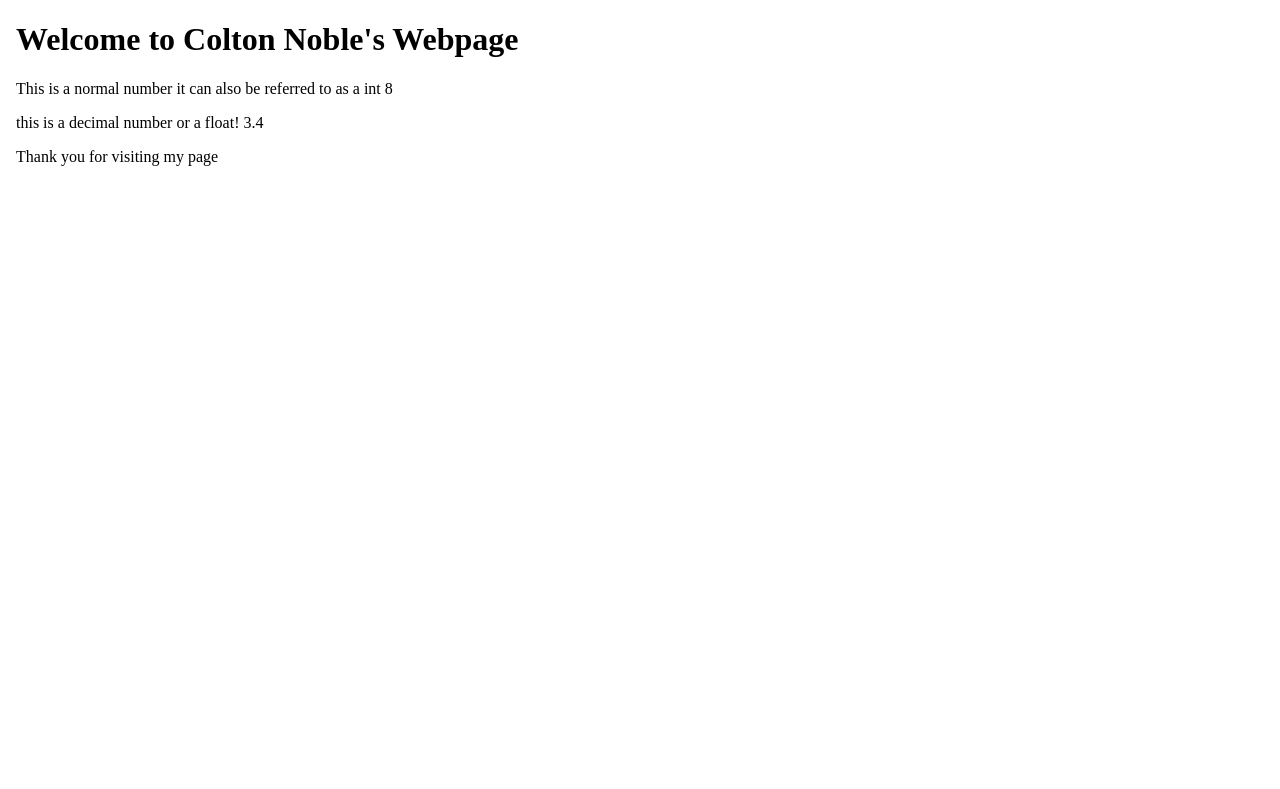
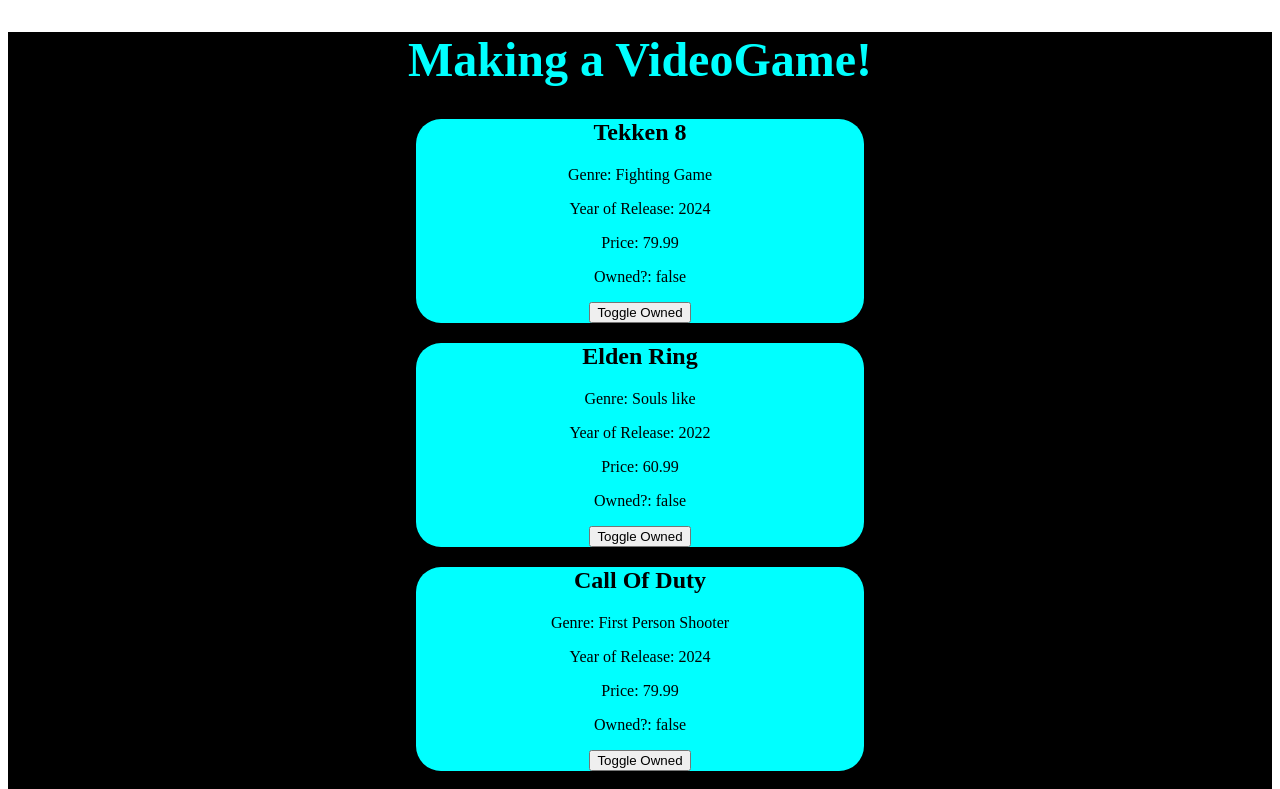
Before and after one commit to Cnoble05/colton_noble_Learning_Angular, an Angular app: page / in a window 1280 px wide. Shown: the top 789 px of the page. Built offline with nearby package versions, Linux system fonts and the light colour scheme.

Commit message:
Starting Assignment 2

```diff
--- a/package.json
+++ b/package.json
@@ -2,6 +2,7 @@
   "name": "untitled1",
   "version": "0.1.0",
   "scripts": {
+    "generateInterface": "ng generate interface",
     "ng": "ng",
     "start": "ng serve",
     "build": "ng build",
--- /dev/null
+++ b/src/app/Shared/Modules/user.ts
@@ -0,0 +1,8 @@
+export interface VideoGames {
+  price: number;
+  title: string;
+  genre: string;
+  yearOfRelease: number;
+  Owned: boolean
+
+}
--- a/src/app/app.component.css
+++ b/src/app/app.component.css
@@ -0,0 +1,17 @@
+html{
+  background: black;
+}
+
+#section{
+  background: aqua;
+  margin-right: 25em;
+  border-radius: 25px;
+  text-align: center;
+  margin-left: 25em;
+}
+
+h1 {
+  color: aqua;
+  text-align: center;
+  font-size: 3em;
+}
--- a/src/app/app.component.html
+++ b/src/app/app.component.html
@@ -1,24 +1,27 @@
-<!-- * * * * * * * * * * * * * * * * * * * * * * * * * * * * * * * -->
-<!-- * * * * * * * * * * * The content below * * * * * * * * * * * -->
-<!-- * * * * * * * * * * is only a placeholder * * * * * * * * * * -->
-<!-- * * * * * * * * * * and can be replaced.  * * * * * * * * * * -->
-<!-- * * * * * * * * * * * * * * * * * * * * * * * * * * * * * * * -->
-<!-- * * * * * * * * * Delete the template below * * * * * * * * * -->
-<!-- * * * * * * * to get started with your project! * * * * * * * -->
-<!-- * * * * * * * * * * * * * * * * * * * * * * * * * * * * * * * -->
+
 <html>
 <head>
   <title>Welcome</title>
 </head>
 <body>
-  <h1>Welcome to {{title}} Webpage</h1>
-
-  <p>This is a normal number it can also be referred to as a int {{num}}</p>
 
 
-  <p>this is a decimal number or a float! {{float}} </p>
+  <h1>{{ title }}</h1>
 
-  <p>Thank you for visiting my page </p>
+  <div *ngFor="let game of Games" id = "section">
+      <h2>{{ game.title }}</h2>
+      <p>Genre: {{ game.genre }}</p>
+      <p>Year of Release: {{ game.yearOfRelease }}</p>
+      <p>Price:
+        <span *ngIf="game.price > 0">{{ game.price }}</span>
+        <span *ngIf="game.price <= 0">Free to Play</span>
+      </p>
+    <p>Owned?: {{game.Owned}}</p><button (click)="toggleOwned(game)" class="toggle-button">
+    Toggle Owned
+  </button>
+
+  </div>
+
 
 </body>
 </html>
--- a/src/app/app.component.ts
+++ b/src/app/app.component.ts
@@ -1,15 +1,30 @@
 import { Component } from '@angular/core';
 import { RouterOutlet } from '@angular/router';
+import { VideoGames } from './Shared/Modules/user';
+import {NgForOf, NgIf, } from '@angular/common';
 
 @Component({
   selector: 'app-root',
   standalone: true,
-  imports: [RouterOutlet],
+  imports: [RouterOutlet, NgForOf, NgIf,],
   templateUrl: './app.component.html',
   styleUrl: './app.component.css'
 })
 export class AppComponent {
-  title:string = "Colton Noble's "
-  num:number = 8;
-  float:number = 3.4;
+
+
+  title = "Making a VideoGame!"
+  Games: VideoGames[] = [
+    { price: 79.99, title: "Tekken 8", genre: "Fighting Game", yearOfRelease: 2024, Owned: false },
+    { price: 60.99, title: "Elden Ring", genre: "Souls like", yearOfRelease: 2022, Owned: false },
+    { price: 79.99, title: "Call Of Duty", genre: "First Person Shooter", yearOfRelease: 2024, Owned: false },
+    { price: 40.99, title: "Street Fighter 6", genre: "Fighting game", yearOfRelease: 2024, Owned: false },
+    { price: 0, title: "Rocket League", genre: "Sports Game", yearOfRelease: 2015, Owned: false },
+    { price: 0, title: "Apex Legends", genre: "Battle royal", yearOfRelease: 2019, Owned: false }
+  ];
+
+  toggleOwned(game: VideoGames ): void {
+    game.Owned = !game.Owned;
+  }
+
 }
```
